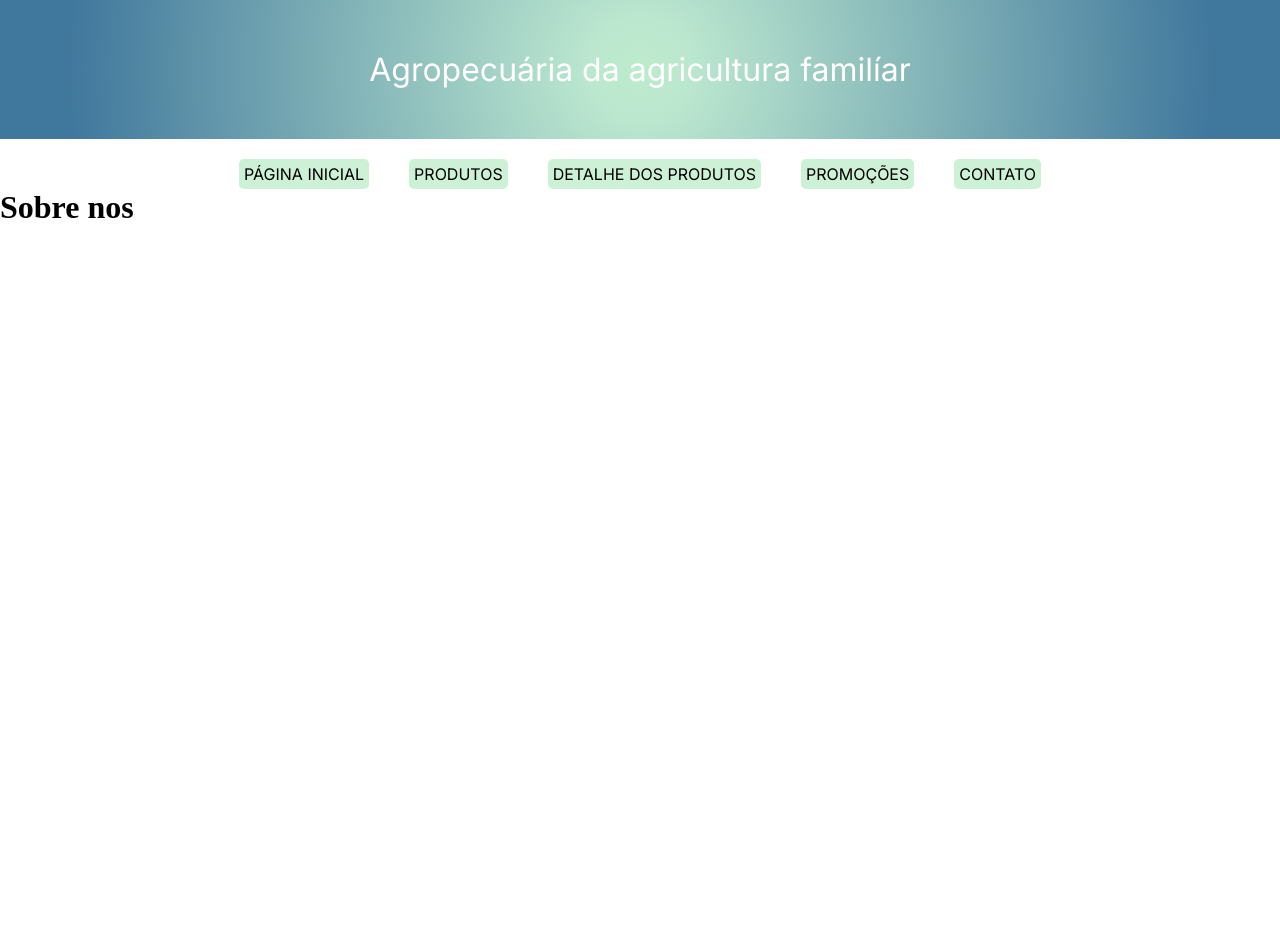
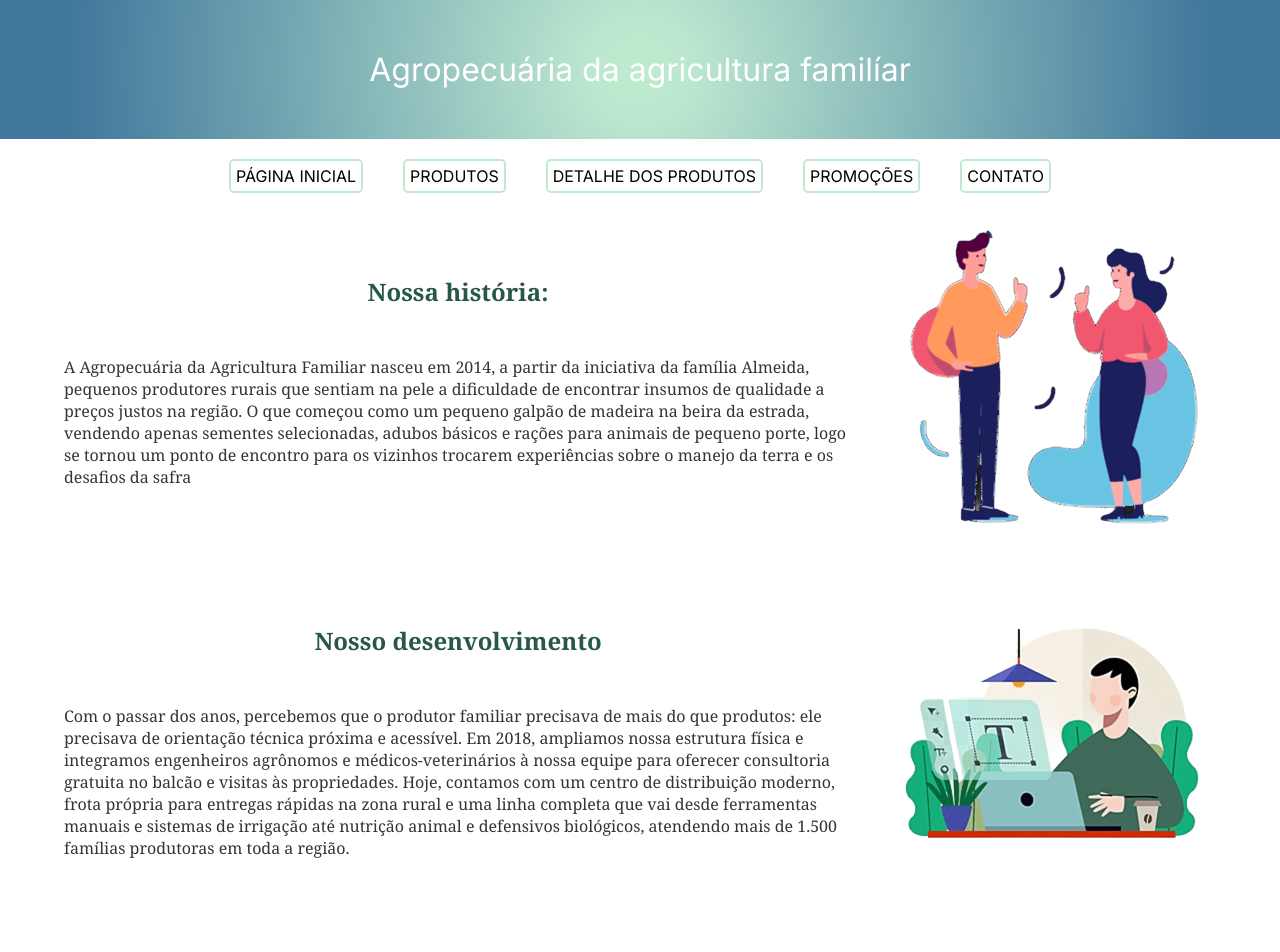
Before and after one commit to nak-su-blue/agropecuaria, a plain HTML site: page sobre.html in a window 1280 px wide. Shown: the top 952 px of the page. Before the commit the page ends 800 px from the top, so only its background shows below. Drawn offline with Linux system fonts and the light colour scheme.

Commit message:
pagina sobre desenvolvida e estilizada

```diff
--- a/sobre.html
+++ b/sobre.html
@@ -1,11 +1,13 @@
 <!DOCTYPE html>
 <html lang="en">
+
 <head>
     <meta charset="UTF-8">
     <meta name="viewport" content="width=device-width, initial-scale=1.0">
     <link rel="stylesheet" href="style.css">
     <title>Document</title>
 </head>
+
 <body>
 
     <div class="fundo-inicial">
@@ -20,6 +22,100 @@
         <a href="promocoes.html">Promoções</a>
         <a href="contato.html">Contato</a>
     </div>
-    <h1>Sobre nos</h1>
+
+
+    <!--
+    <h1>Inicío da nossa história:/h1>
+
+    <h2>Nosso desenvolvimento:</h2>
+    <p>Com o passar dos anos, percebemos que o produtor familiar precisava de mais do que produtos: ele precisava de orientação técnica próxima e acessível. Em 2018, ampliamos nossa estrutura física e integramos engenheiros agrônomos e médicos-veterinários à nossa equipe para oferecer consultoria gratuita no balcão e visitas às propriedades.
+    Hoje, contamos com um centro de distribuição moderno, frota própria para entregas rápidas na zona rural e uma linha completa que vai desde ferramentas manuais e sistemas de irrigação até nutrição animal e defensivos biológicos, atendendo mais de 1.500 famílias produtoras em toda a região.</p>
+    <h2>Nossa missão:</h2>
+    <p>Fortalecer e valorizar o pequeno e médio produtor rural, oferecendo insumos de alta qualidade, orientação técnica especializada e soluções sustentáveis que aumentem a produtividade no campo e a renda das famílias</p>
+    <h2>Nossa visão:</h2>
+    <p>Ser a principal referência regional em apoio à agricultura familiar, reconhecida pela confiança, pela inovação acessível e pelo compromisso com o desenvolvimento sustentável do campo.</p>
+    <h2>Nossos valores:</h2>
+    <p>Proximidade e Respeito: Tratamos cada produtor pelo nome, entendendo a realidade e a história de cada propriedade.</p>
+    <p>Sustentabilidade: Incentivamos práticas agrícolas que preservam o solo, a água e a biodiversidade para as próximas gerações.</p>
+    <p>Transparência: Trabalhamos com preços justos, condições de pagamento adaptadas ao ciclo da safra e recomendações técnicas honestas.</p>
+
+    -->
+
+    <div class="container" id="container01">
+        <div class="texto" >
+            <h2>Nossa história:</h2> <!-- NOSSA HISTORIA -->
+            <p>A Agropecuária da Agricultura Familiar nasceu em 2014, a partir da iniciativa da família Almeida,
+                pequenos produtores rurais que sentiam na pele a dificuldade de encontrar insumos de qualidade a preços
+                justos na região. O que começou como um pequeno galpão de madeira na beira da estrada, vendendo apenas
+                sementes selecionadas, adubos básicos e rações para animais de pequeno porte, logo se tornou um ponto de
+                encontro para os vizinhos trocarem experiências sobre o manejo da terra e os desafios da safra</p>
+        </div>
+        <div class="imagem">
+            <img src="styles/imgs/convers (1).png" alt="primeiro local">
+        </div>
+    </div>
+
+
+    <div class="container">
+        <div class="texto"><!-- NOSSO DESENOLVIMENTO -->
+            <h2>Nosso desenvolvimento</h2>
+            <p>Com o passar dos anos, percebemos que o produtor familiar precisava de mais do que produtos: ele
+                precisava de orientação técnica próxima e acessível. Em 2018, ampliamos nossa estrutura física e
+                integramos engenheiros agrônomos e médicos-veterinários à nossa equipe para oferecer consultoria
+                gratuita no balcão e visitas às propriedades.
+                Hoje, contamos com um centro de distribuição moderno, frota própria para entregas rápidas na zona rural
+                e uma linha completa que vai desde ferramentas manuais e sistemas de irrigação até nutrição animal e
+                defensivos biológicos, atendendo mais de 1.500 famílias produtoras em toda a região.</p>
+        </div>
+        <div class="imagem">
+            <img src="styles/imgs/img.png" alt="primeiro local">
+        </div>
+    </div>
+
+
+    <div class="container"> <!--NOSSA MISSÃO-->
+        <div class="texto">
+            <h2>Nossa missão:</h2>
+            <p>Fortalecer e valorizar o pequeno e médio produtor rural, oferecendo insumos de alta qualidade, orientação
+                técnica especializada e soluções sustentáveis que aumentem a produtividade no campo e a renda das
+                famílias</p>
+
+        </div>
+        <div class="imagem">
+            <img src="styles/imgs/img2.png" alt="primeiro local">
+        </div>
+    </div>
+
+
+    <div class="container"> <!--NOSSA VISÃO-->
+        <div class="texto">
+            <h2>Nossa visão:</h2>
+            <p>Ser a principal referência regional em apoio à agricultura familiar, reconhecida pela confiança, pela
+                inovação acessível e pelo compromisso com o desenvolvimento sustentável do campo.</p>
+
+        </div>
+        <div class="imagem">
+            <img src="styles/imgs/img3.png" alt="primeiro local">
+        </div>
+    </div>
+
+    <div class="container">
+        <div class="texto">
+            <h2>Nossos valores:</h2>
+            <p><strong>Proximidade e Respeito:</strong> Tratamos cada produtor pelo nome, entendendo a realidade e a
+                história de cada propriedade.</p>
+            <p> <strong>Sustentabilidade: </strong> Incentivamos práticas agrícolas que preservam o solo, a água e a
+                biodiversidade para as próximas gerações.</p>
+            <p><strong>Transparência:</strong> Trabalhamos com preços justos, condições de pagamento adaptadas ao ciclo
+                da safra e recomendações técnicas honestas.</p>
+        </div>
+
+    </div>
+
+
+
+
+
 </body>
+
 </html>
--- a/style.css
+++ b/style.css
@@ -35,7 +35,7 @@
     border-radius: 5px;
     padding: 5px;
     display: inline-block;
-    background-color: rgba(194, 238, 205, 0.811);
+    border: 2px solid #beebcd;
     text-transform: uppercase;
     transition: all 0.3s ease;
 
@@ -48,3 +48,39 @@
     transform: translateY(0);
     opacity: 0.8;
 }
+/*PAGINA SOBRE*/
+.container{
+    display: flex;
+    align-items: center;
+    gap: 4px;
+    max-width: 1300px;
+
+    padding-right: 3rem;
+    padding-left: 3rem;
+
+}
+#container-01{
+    padding-top: 3rem ;
+
+}
+.texto{
+    flex: 1;
+}
+.texto h2{
+    color: #275844;
+    font-family: Georgia, 'Times New Roman', Times, serif;
+    text-align: center;
+    padding: 2rem;
+}
+.texto p{
+    color: #333533;
+    font-family: Georgia, 'Times New Roman', Times, serif;
+    align-items: center;
+    padding: 1rem;
+}
+.imagem img{
+     width: 100%;
+    height: auto;
+    border-radius: 10px;
+    display: block;
+}
--- /dev/null
+++ b/styles/sobre.css
@@ -0,0 +1,12 @@
+*{
+    margin: 0px;
+    padding: 0px;
+}
+
+.container{
+    display: flex;
+    align-items: center;
+    gap: 4px;
+    max-width: 1300px;
+    padding: 4rem ;
+}
```
Also changed, not shown: index.html (+1 -0 lines), styles/imgs/convers (1).png (added), styles/imgs/img.png (added), styles/imgs/img2.png (added), styles/imgs/img3.png (added), styles/imgs/img33.png (added).
